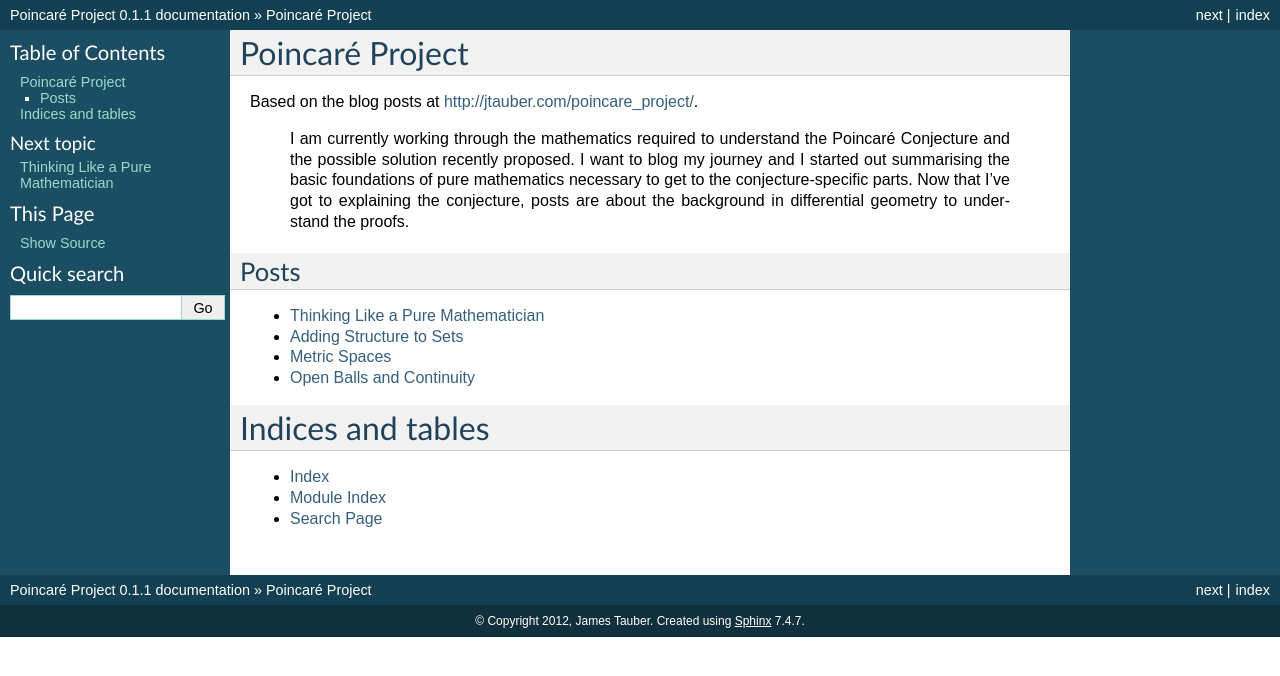
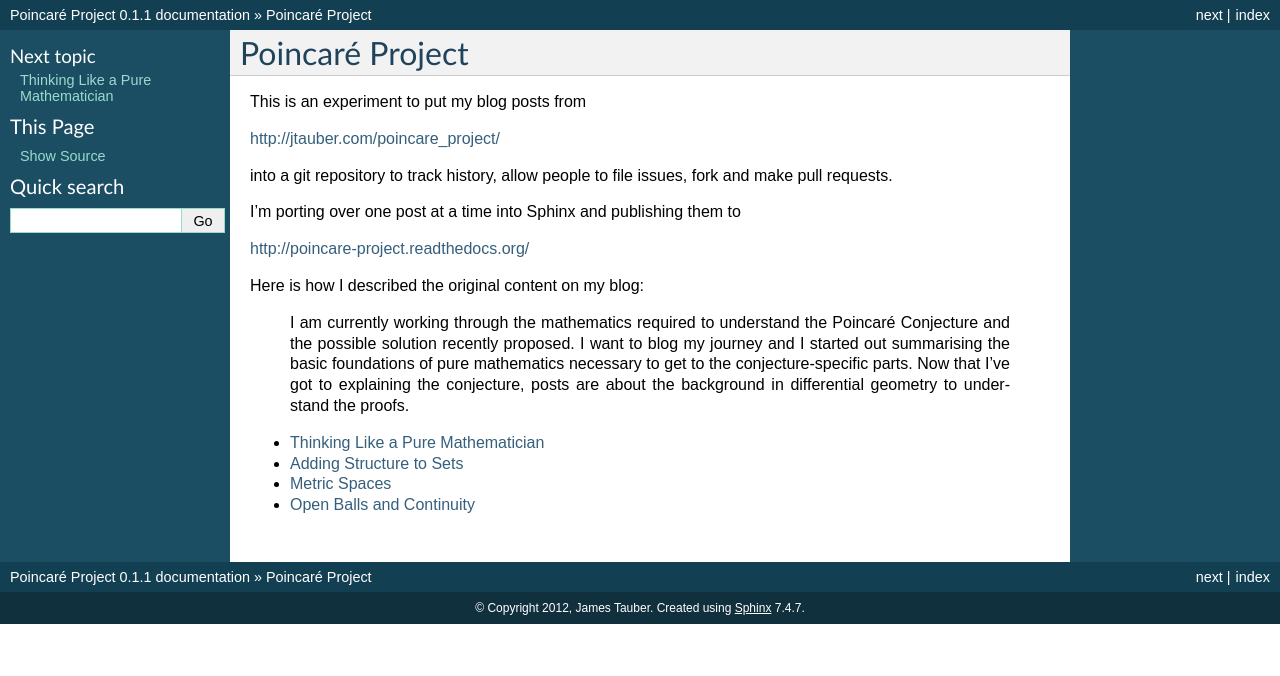
Before and after one commit to journeymanofsome/poincare_project, a Sphinx documentation site: the page built from source/index.rst, in a window 1280 px wide. Shown: the top 676 px of the page. Built offline with Sphinx 7.4.7, drawn with Linux system fonts in a browser that asks for light colours; formulas are drawn with MathJax 3.

Commit message:
tweaks to main page

```diff
--- a/source/index.rst
+++ b/source/index.rst
@@ -1,12 +1,20 @@
 Poincaré Project
 ================
 
-Based on the blog posts at http://jtauber.com/poincare_project/.
+This is an experiment to put my blog posts from
+
+http://jtauber.com/poincare_project/
+
+into a git repository to track history, allow people to file issues, fork and
+make pull requests.
+
+I'm porting over one post at a time into Sphinx and publishing them to
+
+http://poincare-project.readthedocs.org/
+
+Here is how I described the original content on my blog:
 
     I am currently working through the mathematics required to understand the Poincaré Conjecture and the possible solution recently proposed. I want to blog my journey and I started out summarising the basic foundations of pure mathematics necessary to get to the conjecture-specific parts. Now that I've got to explaining the conjecture, posts are about the background in differential geometry to understand the proofs.
-
-Posts
------
 
 .. toctree::
    	:maxdepth: 2
@@ -15,10 +23,3 @@ Posts
 	adding_structure_to_sets
 	metric_spaces
 	open_balls_and_continuity
-
-Indices and tables
-==================
-
-* :ref:`genindex`
-* :ref:`modindex`
-* :ref:`search`
```
